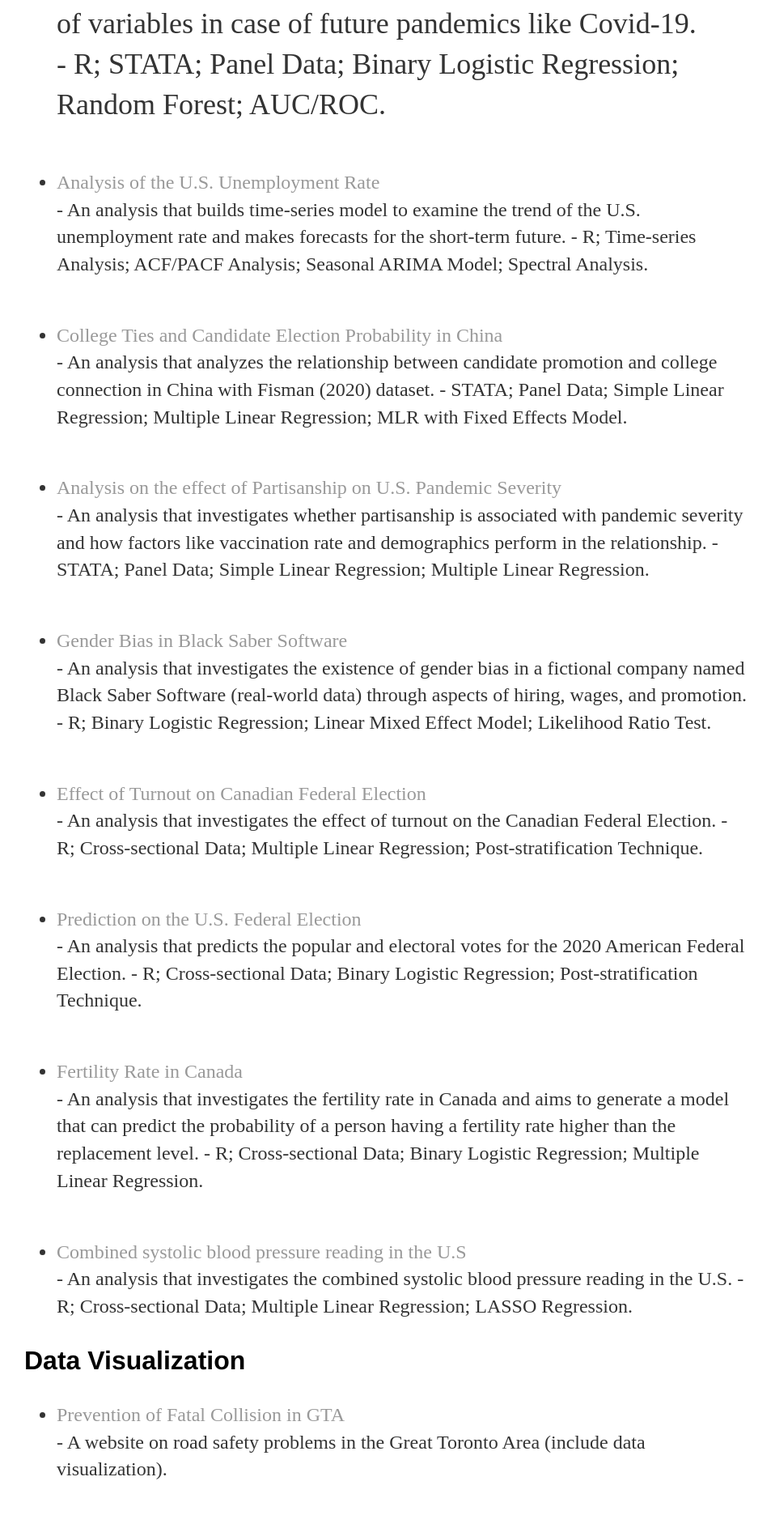
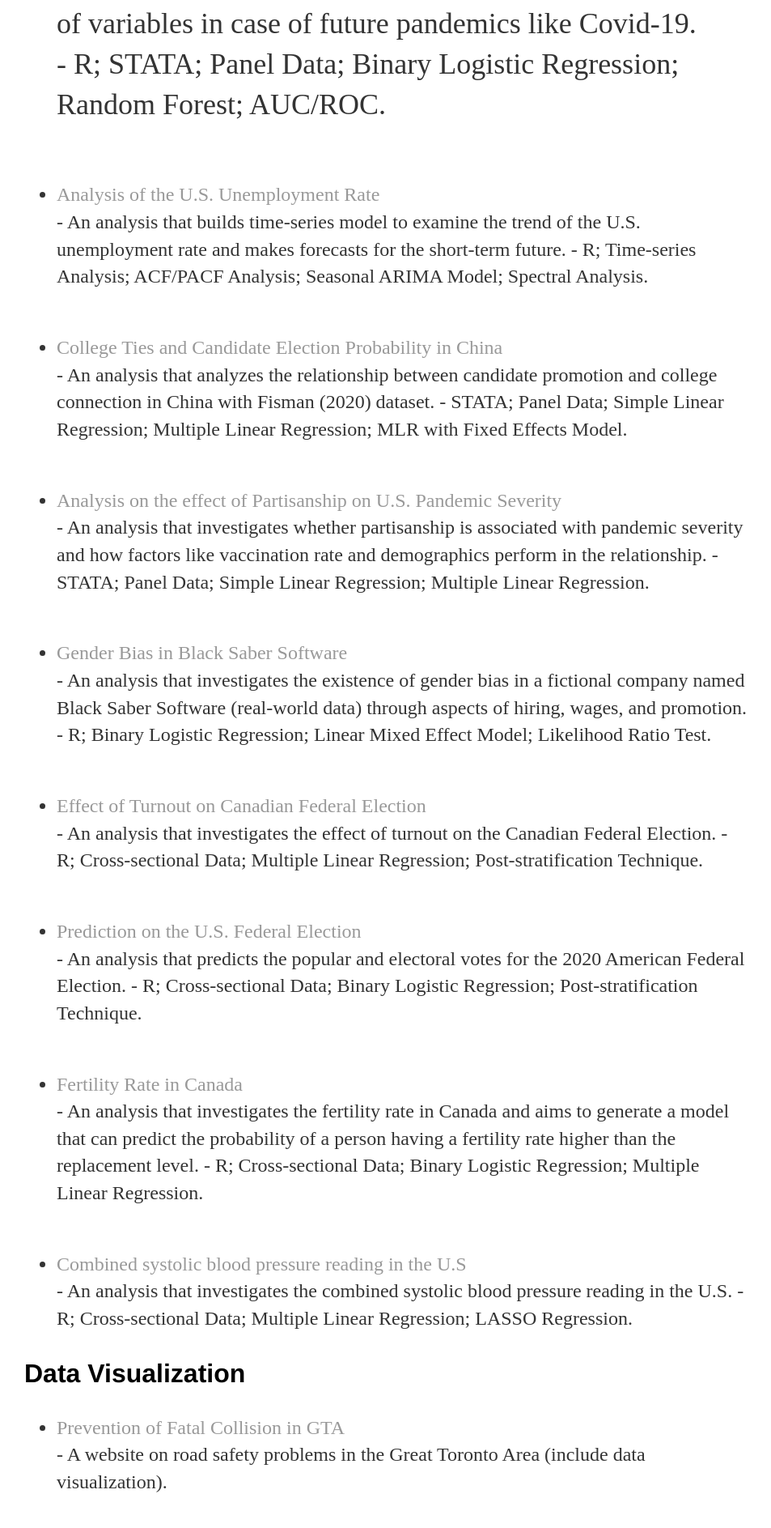
Before and after one commit to xiongy15/xiongy15.github.io, a Jekyll site: the page built from project/index.html, in a window 1280 px wide. Shown: the part 1833-3720 px from the top of the page at 81% size, without its empty margins (162-1115 px from the left). Built offline with Jekyll 4.4.1, drawn with Linux system fonts in a browser that asks for light colours.

Commit message:
Update index.html

```diff
--- a/project/index.html
+++ b/project/index.html
@@ -41,9 +41,9 @@
 <ul class="contacts">
 <li><a href="/project/Socio-Demographic Charateristics Associated With H1N1 Vaccination Decision and Vaccine Predictions.pdf" class="image fit">Socio-Demographic Charateristics Associated With H1N1 Vaccination Decision and Vaccine Predictions</a></li>
   <p> - An analysis that investigates the correlation between H1N1 vaccination decisions and social-demographic characteristics, including geography and economic background. The ultimate goal is to develop a prediction model that is generalized and helpful
-     to estimate the effect of variables in case of future pandemics like Covid-19.<br />
-     - R; STATA; Panel Data; Binary Logistic Regression; Random Forest; AUC/ROC.<br /> </p>
-   <h4>    </h4>
+     to estimate the effect of variables in case of future pandemics like Covid-19. <br />
+     - R; STATA; Panel Data; Binary Logistic Regression; Random Forest; AUC/ROC. <br /> </p>
+   <br />
 <li><a href="/project/Analysis of the U.S. Unemployment Rate.pdf" class="image fit">Analysis of the U.S. Unemployment Rate</a></li>
    - An analysis that builds time-series model to examine the trend of the U.S. unemployment rate and makes forecasts for the short-term future.
    - R; Time-series Analysis; ACF/PACF Analysis; Seasonal ARIMA Model; Spectral Analysis.
```
